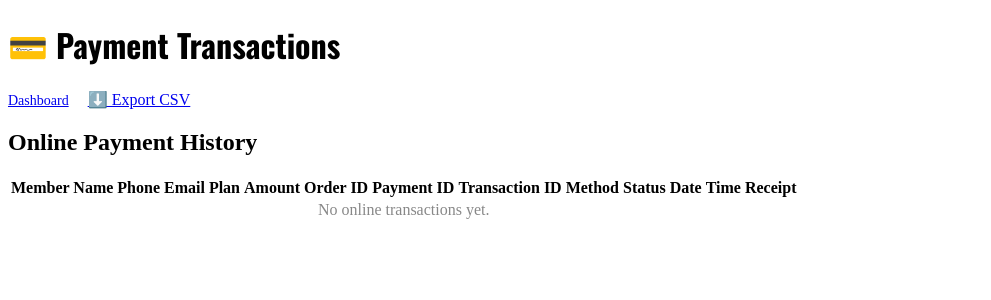
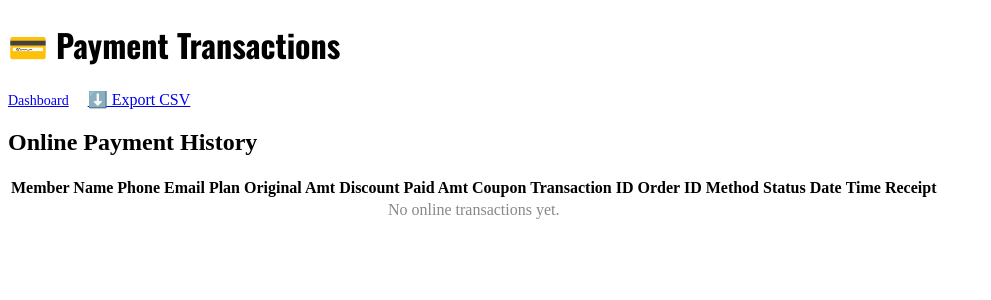
Before and after one commit to paretaradhe089-sketch/gym_website, a Flask app: page /admin/transactions in a window 1280 px wide. Shown: the top 300 px of the page, without its empty margins (0-991 px from the left). Run offline with Flask 3, Linux system fonts and the light colour scheme; a user stored in the database is signed in; data that the repository does not hold is empty.

Commit message:
Update admin_transactions.html

```diff
--- a/templates/admin_transactions.html
+++ b/templates/admin_transactions.html
@@ -27,10 +27,12 @@
                     <th>Phone</th>
                     <th>Email</th>
                     <th>Plan</th>
-                    <th>Amount</th>
+                    <th>Original Amt</th>
+                    <th>Discount</th>
+                    <th>Paid Amt</th>
+                    <th>Coupon</th>
+                    <th>Transaction ID</th>
                     <th>Order ID</th>
-                    <th>Payment ID</th>
-                    <th>Transaction ID</th>
                     <th>Method</th>
                     <th>Status</th>
                     <th>Date</th>
@@ -45,10 +47,12 @@
                     <td>{{ p.phone }}</td>
                     <td>{{ p.email }}</td>
                     <td>{{ p.plan }}</td>
-                    <td>₹{{ p.amount }}</td>
+                    <td>₹{{ p.original_amount }}</td>
+                    <td>₹{{ p.discount }}</td>
+                    <td>₹{{ p.amount_paid }}</td>
+                    <td>{{ p.coupon_used or 'N/A' }}</td>
+                    <td style="font-size:10px;">{{ p.transaction_id }}</td>
                     <td style="font-size:10px;">{{ p.order_id }}</td>
-                    <td style="font-size:10px;">{{ p.payment_id }}</td>
-                    <td style="font-size:10px;">{{ p.transaction_id }}</td>
                     <td>{{ p.payment_method|upper }}</td>
                     <td style="color: #2ecc71; font-weight:bold;">{{ p.status }}</td>
                     <td>{{ p.date }}</td>
@@ -58,7 +62,7 @@
                     </td>
                 </tr>
                 {% else %}
-                <tr><td colspan="13" style="text-align:center; color:#888;">No online transactions yet.</td></tr>
+                <tr><td colspan="15" style="text-align:center; color:#888;">No online transactions yet.</td></tr>
                 {% endfor %}
             </tbody>
         </table>
```
